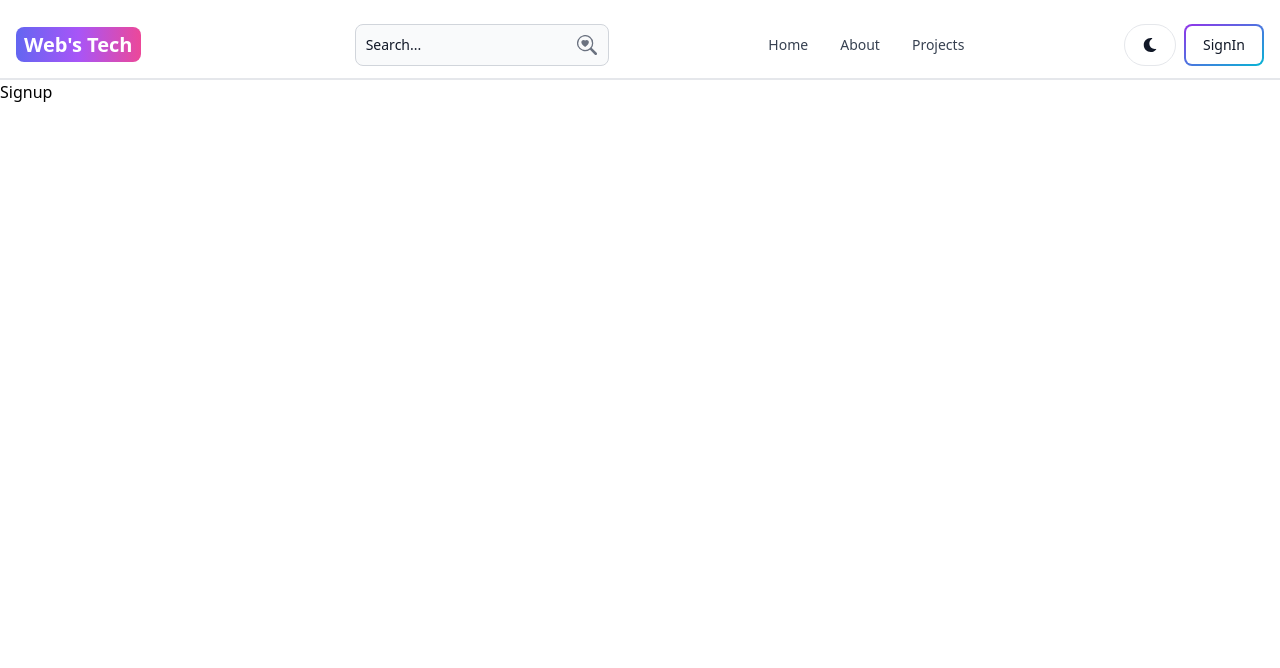
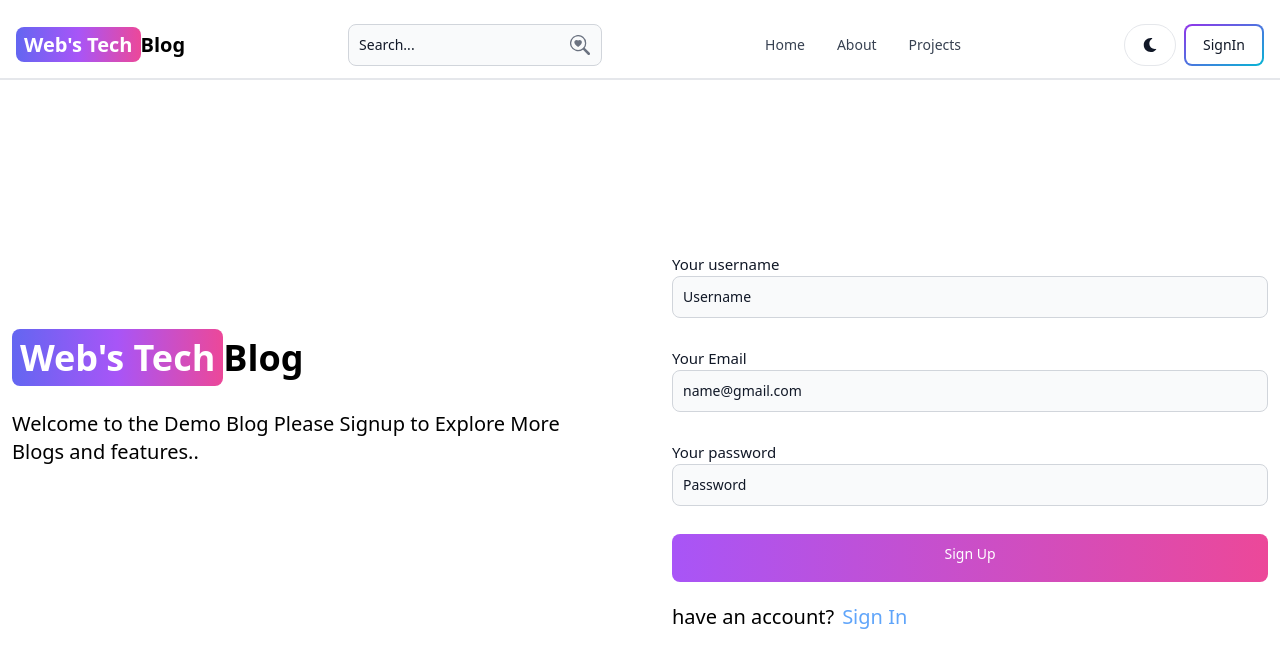
Before and after one commit to TechShri027/BlogApp, a React app in the folder client/: page /signup in a window 1280 px wide. Shown: the top 668 px of the page. Built offline with nearby package versions, Linux system fonts and the light colour scheme; the HTML template or start-up script is replaced by a standard one.

Commit message:
create signup page

```diff
--- a/client/src/App.jsx
+++ b/client/src/App.jsx
@@ -12,14 +12,14 @@ import { Flowbite } from 'flowbite-react';
 
 const customTheme = {
   navbar: {
-    base: 'bg-white text-black border-b-2', // 👈 yahan apna default color de
+    base: 'bg-white text-black border-b-2',
   },
   button: {
     color: {
       primary: 'bg-indigo-600 text-white hover:bg-indigo-700',
     },
   },
-  // aur bhi components ka theme yahan set kar sakti hai
+
 };
 function App() {
 
@@ -30,11 +30,11 @@ function App() {
    <Header/>
    <Routes>
     <Route path='/' element={<Home/>}/>
-    <Route path='about' element={<About/>}/>
-    <Route path='dashboard' element={<Dashboard/>}/>
-    <Route path='signup' element={<Signup/>}/>
-    <Route path='signin' element={<Signin/>}/>
-    <Route path='project' element={<Project/>}/>
+    <Route path='/about' element={<About/>}/>
+    <Route path='/dashboard' element={<Dashboard/>}/>
+    <Route path='/signup' element={<Signup/>}/>
+    <Route path='/signin' element={<Signin/>}/>
+    <Route path='/project' element={<Project/>}/>
    </Routes>
    </BrowserRouter>
     </div>
--- a/client/src/components/Header.jsx
+++ b/client/src/components/Header.jsx
@@ -8,10 +8,10 @@ const Header = () => {
     const location=useLocation()
     const path=location.pathname;
   return (
-    <Navbar className='border-b-2  text-white h-20 pt-6'>
+    <Navbar className='border-b-2  dark:text-white h-20 pt-6'>
 <Link to='/' className='self-center whitespace-nowrap text-sm sm:text-xl font-semibold dark:text-white'>
 <span className='px-2 py-1 bg-gradient-to-r from-indigo-500 via-purple-500 to-pink-500  rounded-lg text-white'>Web's Tech</span>
-Blogs
+Blog
 </Link>
 <form>
   <TextInput
--- a/client/src/pages/Signup.jsx
+++ b/client/src/pages/Signup.jsx
@@ -1,8 +1,61 @@
+import { TextInput } from 'flowbite-react'
 import React from 'react'
-
+import { Label, Button } from 'flowbite-react'
+import { Link } from 'react-router-dom'
 const Signup = () => {
   return (
-    <div>Signup</div>
+  <div className='min-h-screen mt-20 '>
+ <div className='flex flex-col md:flex-row  gap-x-16 p-3 max-w-7xl mx-auto items-center'>
+{/* left div */}
+<div className='flex-1 text-center md:text-left'>
+<Link to='/' className='font-bold dark:text-white text-4xl '>
+<span className='px-2 py-1 bg-gradient-to-r from-indigo-500 via-purple-500 to-pink-500  rounded-lg text-white'>Web's Tech</span>
+Blog
+</Link>
+<p className='text-xl mt-8'>Welcome to the Demo Blog Please Signup to Explore More Blogs and features..</p>
+</div>
+
+{/* right div */}
+<div className='flex-1 mt-20 w-full md:w-[400px] text-left'>
+<form className='flex flex-col gap-7'>
+  <div>
+    <Label value='Your username' className='text-[15px]'></Label>
+    <TextInput
+     type='text'
+     placeholder='Username'
+     id='username'
+    />
+  </div>
+   <div>
+    <Label value='Your Email' className='text-[15px]'></Label>
+    <TextInput
+     type='email'
+     placeholder='name@gmail.com'
+     id='email'
+    />
+  </div>
+   <div>
+    <Label value='Your password' className='text-[15px]'></Label>
+    <TextInput
+     type='password'
+     placeholder='Password'
+     id='password'
+    />
+  </div>
+  <Button gradientDuoTone='purpleToPink' className='h-12 text-xl'>Sign Up</Button>
+</form>
+<div className='flex gap-2 text-[20px] mt-5'>
+<span>have an account?</span>
+<Link to='/signin' className='text-blue-400'>Sign In</Link>
+</div>
+
+</div>
+
+</div>
+  </div>
+
+
+
   )
 }
 
```
